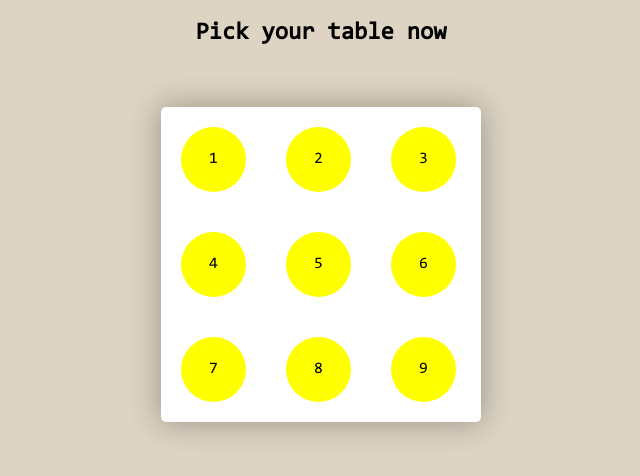
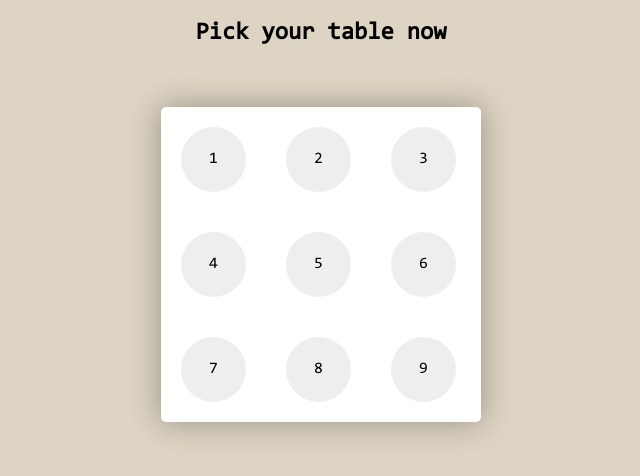
Before and after one commit to mfahad24/Table-Reservation, a plain HTML site: page index.html in a window 1280 px wide. Shown: the part 62-538 px from the top of the page, without its empty margins (319-959 px from the left). Drawn offline with Linux system fonts and the light colour scheme.

Commit message:
part 1 completed (?)

```diff
--- a/script.js
+++ b/script.js
@@ -7,22 +7,17 @@ $(document).ready(function() { //anonymous function is a no name function withou
     $(event.target).removeClass("available");
   });
 
-  $(".btn").click(function() {
-    $("#inputdiv").css("display", "none");
-    $(event.target).removeClass("available").addClass("reserved");
-    });
-  });
-
   $(".xout").click(function() {
     $("#inputdiv").css("display", "none");
   });
+  //unable to find code to revert reserved to available after entering
+  //the input field div and X'ing out
 
-  // $(".btn").click(function() {
-  //   $("#inputdiv").css("display", "none");
-  //   $(event.target).removeClass("available");
-  // });
+  $(".btn").click(function(event) {
+    event.preventDefault();
+    $("#inputdiv").css("display", "none");
+  });
+
+
 
 });
-
-//set it up
-//do it to all of them
--- a/style.css
+++ b/style.css
@@ -26,7 +26,7 @@ h1 {
   text-align: center;
   line-height: 4;
   margin: 20px;
-  background-color: red;
+  background-color: #ADAAAA;
   border-style: none;
   font-family: CONSOLA;
 }
@@ -39,7 +39,7 @@ h1 {
   text-align: center;
   line-height: 4;
   margin: 20px;
-  background-color: yellow;
+  background-color: #EEE;
   border-style: none;
   font-family: CONSOLA;
 }
@@ -80,7 +80,6 @@ h1 {
   top: 180px;
   left: 460px;
   box-shadow: 0px 0px 31px 1px rgba(0,0,0,0.3);
-
   display: none;
 }
 
@@ -127,3 +126,15 @@ h1 {
 h4 {
   display: inline-block;
 }
+
+div.reserved {
+  cursor: not-allowed;
+}
+
+div.available {
+  cursor: auto;
+}
+
+div.available:hover {
+  border: 1px solid black;
+}
```
